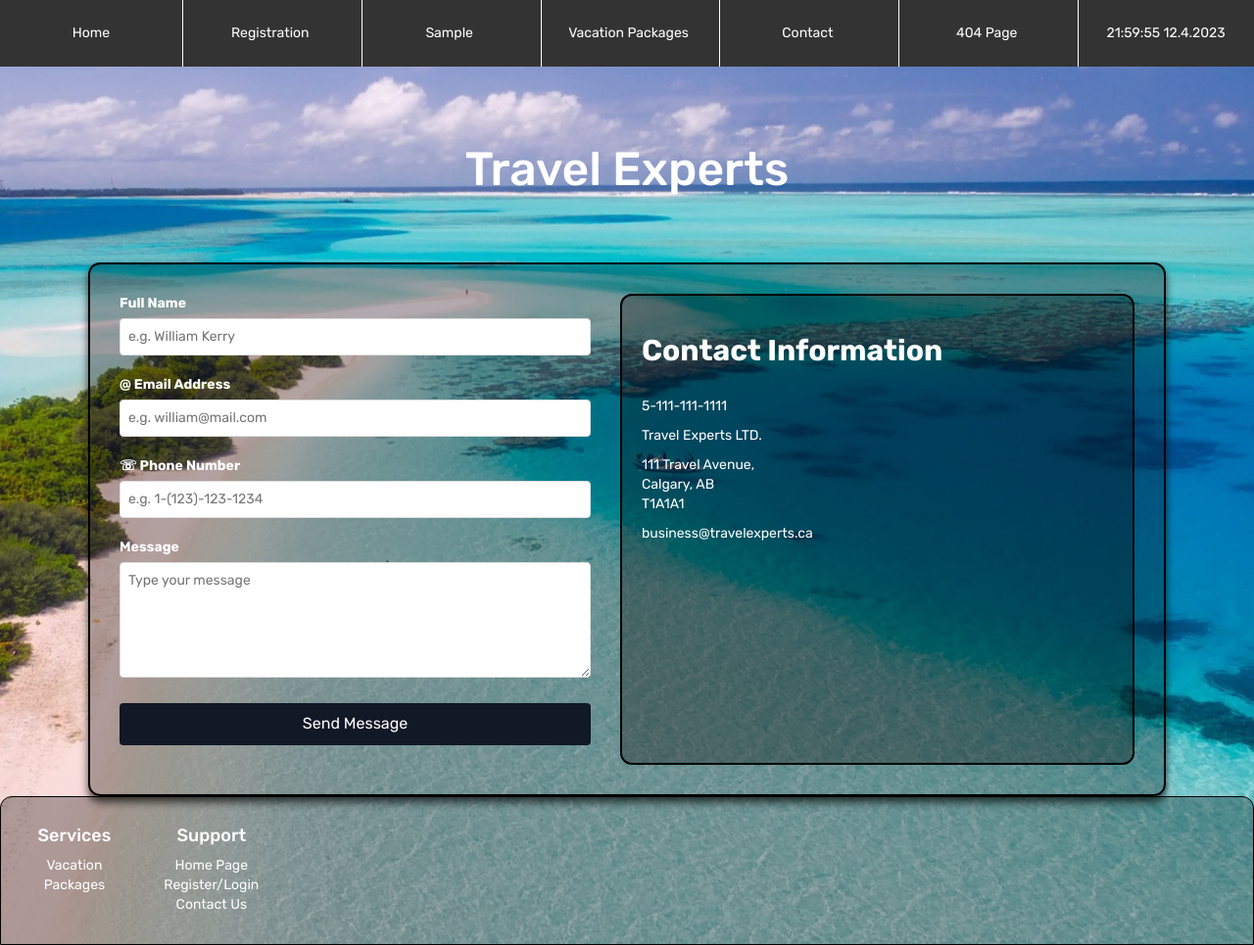
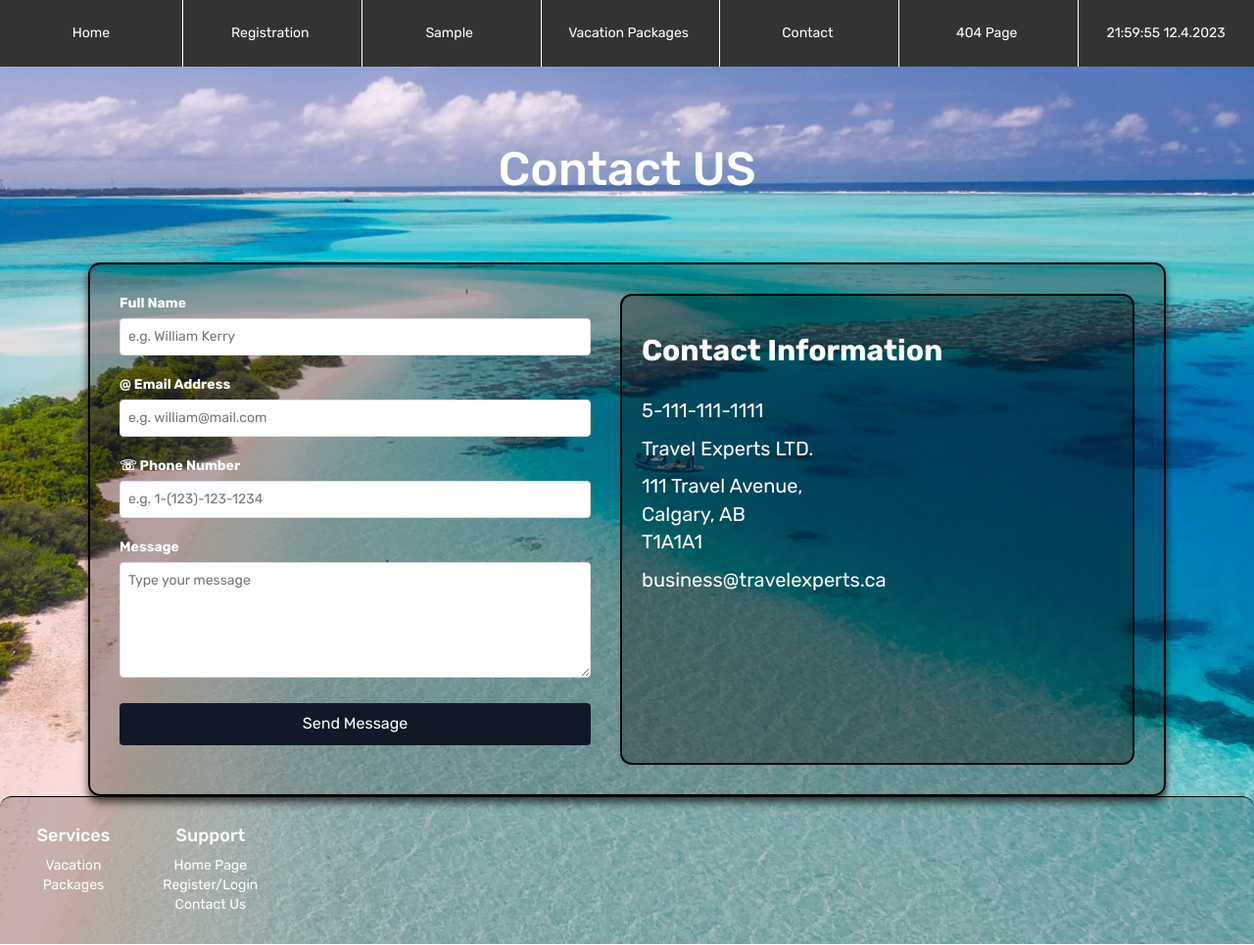
Before and after one commit to slicer229/PROJ-207-Threaded-Project---Group-7, a website: page views/contact.html in a window 1280 px wide. Shown: the whole page at 98% size. Drawn offline with nearby package versions, Linux system fonts and the light colour scheme; files that its build step writes are made by us from their sources; files whose address does not match are found by name.

Commit message:
sdfgsdfgsdfhshsdfh

```diff
--- a/views/contact.html
+++ b/views/contact.html
@@ -5,6 +5,7 @@
     <meta name="viewport" content="width=device-width, initial-scale=1.0">
     <title>Contact Us</title>
     <link rel="stylesheet" href="lightstyles.css">
+    <link rel="stylesheet" href="https://cdnjs.cloudflare.com/ajax/libs/font-awesome/4.7.0/css/font-awesome.min.css">
     <style>
 header {
     height: 200px;
@@ -71,6 +72,9 @@ body {
     color:white;
 
 }
+.contact-info p{
+    font-size: 20px;
+}
 
 
 .form-group {
@@ -89,6 +93,7 @@ body {
     border: 1px solid #ddd;
     border-radius: 4px;
     box-sizing: border-box;
+    color: black;
 
 }
 
@@ -111,17 +116,18 @@ body {
 
 
 }
-#contact-form {
+/*#contact-form {
     color: white;
 }
 #contact-form input{
     color: black;
-}
+}*/
 <!--footer-->
 footer {
 
     padding: 30px 0;
-    text-align: center;
+
+
 
     }
 
@@ -148,14 +154,15 @@ footer {
     width: 100%;
     margin: 0 auto;
     padding: 20px;
-    background-color: rgba(0, 0, 0, 0.3);
+    background-color: rgba(0, 0, 0, 0.2);
     display: flex;
     justify-content: space-between;
     text-align: center;
     flex-wrap: wrap;
     color: white;
-    border: 1px solid rgb(0, 0, 0);
+    border-top: 1px solid rgb(0, 0, 0);
     border-radius: 12px 12px 0px 0px;
+
 
 
 }
@@ -186,7 +193,7 @@ footer {
         </ul>
     </nav>
     <header>
-        <h1>Travel Experts</h1>
+        <h1>Contact US</h1>
     </header>
     <div class="container">
 
@@ -242,6 +249,9 @@ footer {
                </ul>
              </div>
 
+
+
+
            </div>
         </div>
        </footer>
```
